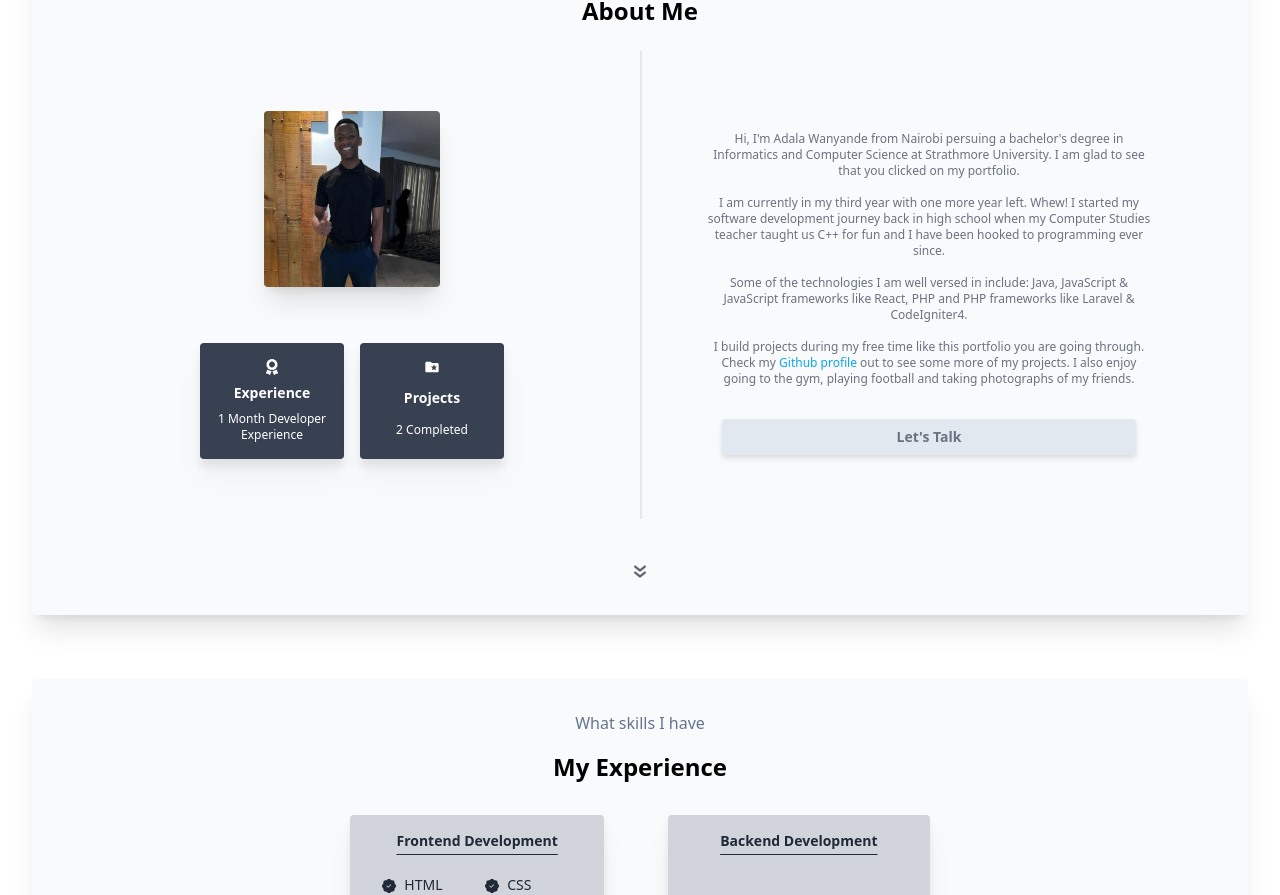
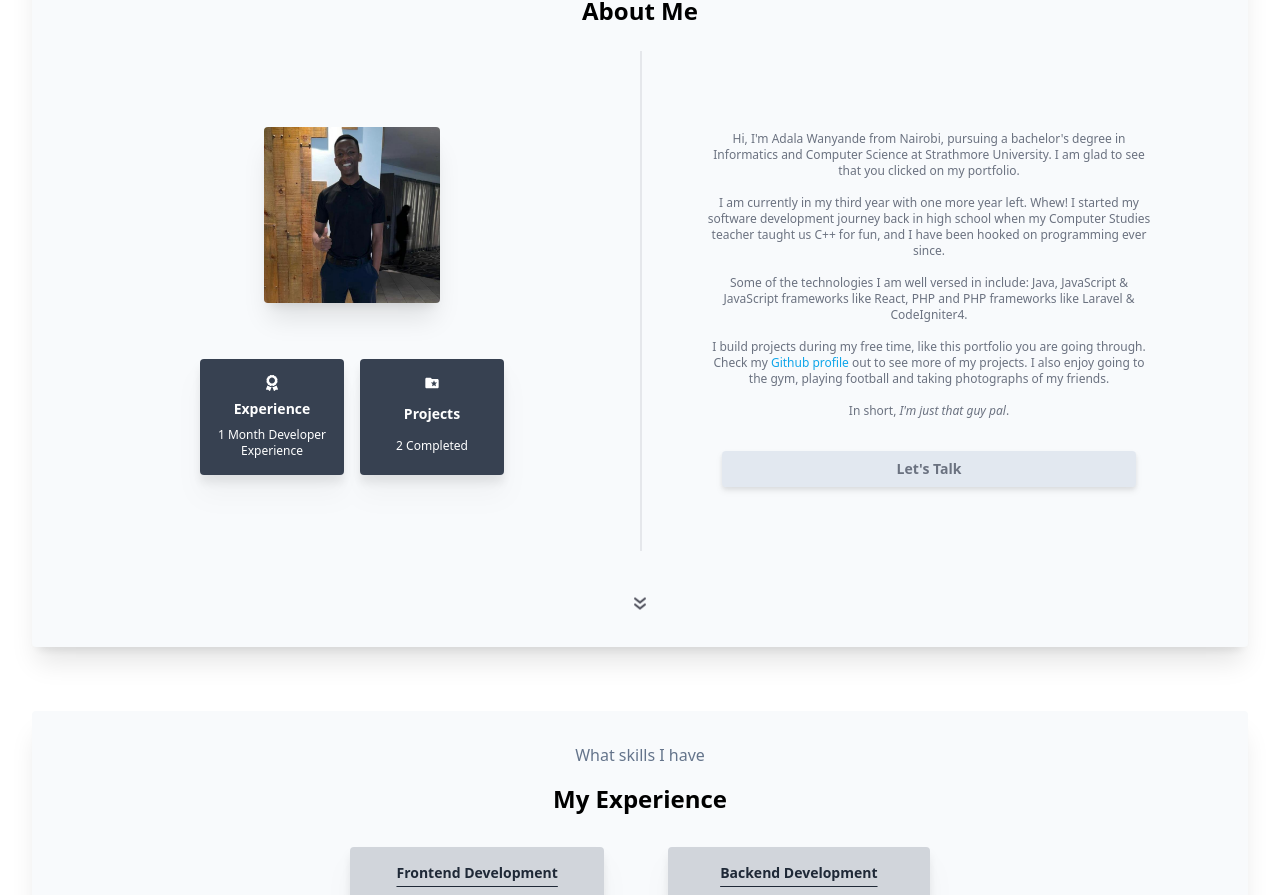
Before and after one commit to Adala-Wanyande/tech-portfolio--react, a React (Create React App) app: page / in a window 1280 px wide. Shown: the part 851-1746 px from the top of the page. Built offline with nearby package versions, Linux system fonts and the light colour scheme.

Commit message:
Grammar and spelling changes

```diff
--- a/src/components/about/About.jsx
+++ b/src/components/about/About.jsx
@@ -29,25 +29,28 @@ const About = () => {
         </div>
         <div className='mt-2 mb-4 text-xs font-extralight text-center p-4 md:w-[50%] md:p-16'>
           <p className='text-gray-500 my-4'>
-            Hi, I'm Adala Wanyande from Nairobi persuing a bachelor's degree in Informatics
+            Hi, I'm Adala Wanyande from Nairobi, pursuing a bachelor's degree in Informatics
             and Computer Science at Strathmore University. I am glad to see that you clicked
             on my portfolio.
           </p>
           <p className='text-gray-500 my-4'>
             I am currently in my third year with one more year left. Whew! I started my software
             development journey back in high school when my Computer Studies teacher taught
-            us C++ for fun and I have been hooked to programming ever since.
+            us C++ for fun, and I have been hooked on programming ever since.
           </p>
           <p className='text-gray-500 my-4'>
             Some of the technologies I am well versed in include: Java, JavaScript &
             JavaScript frameworks like React, PHP and PHP frameworks like Laravel &
             CodeIgniter4.
           </p>
+          <p className='text-gray-500 my-4'>
+            I build projects during my free time, like this portfolio you are going through.
+            Check my <a href="https://www.github.com/Adala-Wanyande"><span className='text-sky-500'>Github profile </span></a>
+            out to see more of my projects. I also enjoy going to the gym, playing
+            football and taking photographs of my friends.
+          </p>
           <p className='text-gray-500 mt-4 mb-8'>
-            I build projects during my free time like this portfolio you are going through.
-            Check my <a href="https://www.github.com/Adala-Wanyande"><span className='text-sky-500'>Github profile </span></a>
-            out to see some more of my projects. I also enjoy going to the gym, playing
-            football and taking photographs of my friends.
+            In short, <i>I'm just that guy pal</i>.
           </p>
           <CallToAction2 />
         </div>
```
